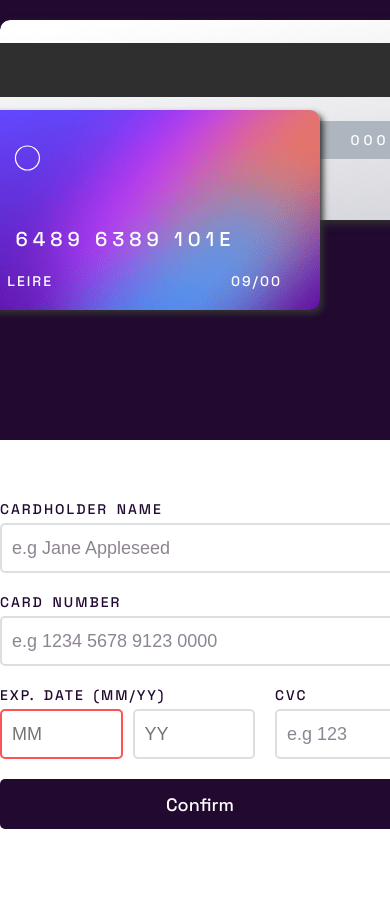
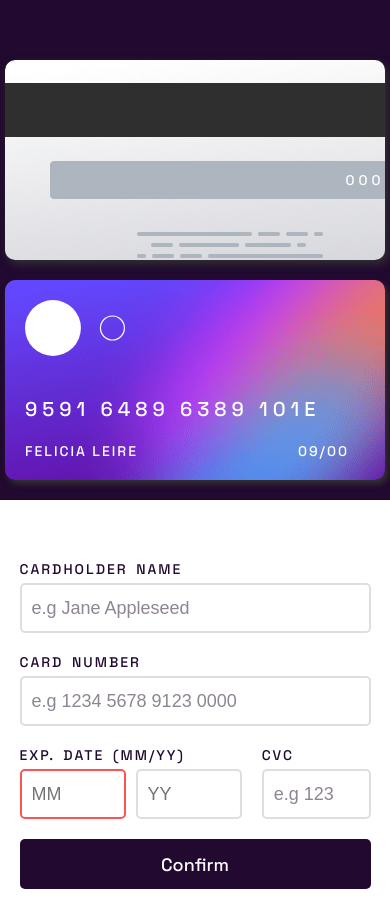
Before and after one commit to matheus778/Interactive-card-details-form, a plain HTML site: page index.html in a window 390 px wide. Before the commit the page ends 849 px from the top, so only its background shows below. Drawn offline with Linux system fonts and the light colour scheme.

Commit message:
ajustes de responsividade

```diff
--- a/css/grid.css
+++ b/css/grid.css
@@ -27,7 +27,7 @@ main {
 @media(max-width:1316px){
   .grid {
     grid-template-columns: 1fr;
-    grid-template-rows: auto  ;
+    grid-template-rows: auto auto  ;
     grid-template-areas:
     'aside'
     'main';
@@ -47,9 +47,42 @@ main {
     transform: translate(-80px, -130px);
   }
 
-  aside {
+  aside .card-container {
+    display: flex;
+    padding-top: 4rem;
     gap: 0;
-    height: fit-content;
     flex-direction: column-reverse;
+    justify-content: center;
+    align-items: center;
   }
 }
+@media (max-width: 650px) {
+ .card-back-container, .card-front-container {
+  transform: unset;
+ }
+
+ .card-front-container {
+  transform: translate(-60px, -100px);
+ }
+}
+
+@media (max-width: 550px) {
+  .card-container{
+    width: 90%;
+    padding-bottom: 2rem;
+  }
+  .card-back-container, .card-front-container {
+    width: 90%;
+    min-width: 380px;
+    max-width: 400px;
+  }
+
+  .card-front-container {
+    transform: translate(0, 0);
+   }
+
+   .container {
+    width: 90%;
+  }
+
+ }
--- a/index.html
+++ b/index.html
@@ -14,6 +14,8 @@
   <div class="grid">
 
     <aside>
+
+      <div class="card-container">
         <section class="card-front-container">
           <img src="./images/card-logo.svg" alt="">
 
@@ -29,9 +31,13 @@
         <div class="card-back-container">
           <span class="cvc">000</span>
         </div>
+      </div>
+
     </aside>
 
     <main>
+
+      <div class="container">
         <section class="form-container">
           <div class="input">
             <label for="">CARDHOLDER NAME</label>
@@ -61,6 +67,7 @@
 
           <a href="" class="btn">Confirm</a>
         </section>
+      </div>
 
     </main>
 
```
Lines whose indentation alone changed are shown as unchanged.
